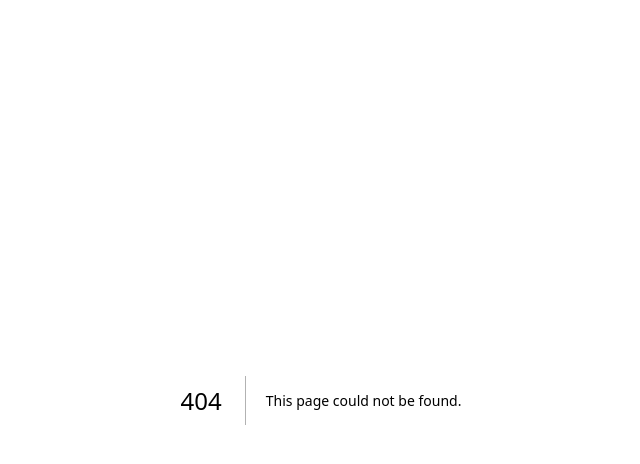
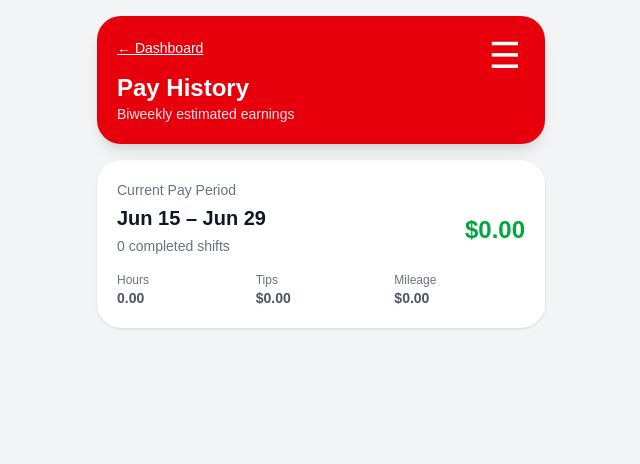
Before and after one commit to magicinlife0812-debug/popular-pizza-staff, a Next.js app in the folder popular-pizza-staff/: page /pay in a window 1280 px wide. Before the commit this address had no page. Shown: the top 464 px of the page, without its empty margins (319-959 px from the left). Built offline with nearby package versions, Linux system fonts and the light colour scheme.

Commit message:
Add biweekly pay history

```diff
--- /dev/null
+++ b/popular-pizza-staff/app/pay/page.tsx
@@ -0,0 +1,294 @@
+"use client";
+
+import Link from "next/link";
+import { useEffect, useState } from "react";
+import AppMenu from "@/app/components/AppMenu";
+
+type Employee = {
+  id: string;
+  name: string;
+  roles: string[];
+  hourlyRate: number;
+  canAccessManager: boolean;
+};
+
+type Shift = {
+  id: string;
+  employeeId?: string;
+  employeeName: string;
+  clockIn: string;
+  clockOut: string;
+  hours: number;
+  tips: number;
+  mileage: number;
+};
+
+type PayPeriod = {
+  key: string;
+  start: Date;
+  end: Date;
+  shifts: Shift[];
+};
+
+const PAY_PERIOD_START = new Date("2026-06-01T00:00:00");
+
+function getPayPeriodForDate(date: Date) {
+  const start = new Date(PAY_PERIOD_START);
+
+  while (start.getTime() + 14 * 24 * 60 * 60 * 1000 <= date.getTime()) {
+    start.setDate(start.getDate() + 14);
+  }
+
+  const end = new Date(start);
+  end.setDate(end.getDate() + 14);
+
+  return { start, end };
+}
+
+function formatDate(date: Date) {
+  return date.toLocaleDateString(undefined, {
+    month: "short",
+    day: "numeric",
+  });
+}
+
+function formatTime(dateText: string) {
+  return new Date(dateText).toLocaleTimeString(undefined, {
+    hour: "numeric",
+    minute: "2-digit",
+  });
+}
+
+function calculateShiftTotal(shift: Shift, hourlyRate: number) {
+  return shift.hours * hourlyRate + shift.tips + shift.mileage;
+}
+
+export default function PayHistoryPage() {
+  const [currentEmployee, setCurrentEmployee] = useState<Employee | null>(null);
+  const [shifts, setShifts] = useState<Shift[]>([]);
+  const [openPeriodKey, setOpenPeriodKey] = useState<string | null>(null);
+
+  useEffect(() => {
+    const savedEmployee = localStorage.getItem("currentEmployee");
+
+    if (savedEmployee) {
+      setCurrentEmployee(JSON.parse(savedEmployee));
+    }
+
+    setShifts(JSON.parse(localStorage.getItem("shiftHistory") || "[]"));
+  }, []);
+
+  const employeeShifts = currentEmployee
+    ? shifts.filter(
+        (shift) =>
+          shift.employeeId === currentEmployee.id ||
+          shift.employeeName === currentEmployee.name
+      )
+    : [];
+
+  const payPeriods = employeeShifts.reduce<PayPeriod[]>((periods, shift) => {
+    const shiftDate = new Date(shift.clockIn);
+    const { start, end } = getPayPeriodForDate(shiftDate);
+
+    const key = start.toISOString();
+
+    const existingPeriod = periods.find((period) => period.key === key);
+
+    if (existingPeriod) {
+      existingPeriod.shifts.push(shift);
+      return periods;
+    }
+
+    periods.push({
+      key,
+      start,
+      end,
+      shifts: [shift],
+    });
+
+    return periods;
+  }, []);
+
+  payPeriods.sort((a, b) => b.start.getTime() - a.start.getTime());
+
+  const currentPeriodDates = getPayPeriodForDate(new Date());
+
+  const currentPeriod =
+    payPeriods.find(
+      (period) => period.key === currentPeriodDates.start.toISOString()
+    ) ?? {
+      key: currentPeriodDates.start.toISOString(),
+      start: currentPeriodDates.start,
+      end: currentPeriodDates.end,
+      shifts: [],
+    };
+
+  const displayedPeriods = [
+    currentPeriod,
+    ...payPeriods.filter((period) => period.key !== currentPeriod.key),
+  ];
+
+  function getPeriodTotals(period: PayPeriod) {
+    const hourlyRate = currentEmployee?.hourlyRate ?? 0;
+
+    const hours = period.shifts.reduce((sum, shift) => sum + shift.hours, 0);
+    const tips = period.shifts.reduce((sum, shift) => sum + shift.tips, 0);
+    const mileage = period.shifts.reduce(
+      (sum, shift) => sum + shift.mileage,
+      0
+    );
+    const hourlyPay = hours * hourlyRate;
+    const estimatedPay = hourlyPay + tips + mileage;
+
+    return {
+      hours,
+      tips,
+      mileage,
+      hourlyPay,
+      estimatedPay,
+    };
+  }
+
+  return (
+    <main className="min-h-screen bg-gray-100 p-4">
+      <div className="mx-auto max-w-md space-y-4">
+        <div className="relative rounded-3xl bg-red-600 p-5 text-white shadow-lg">
+          <AppMenu />
+
+          <Link href="/employee" className="text-sm underline">
+            ← Dashboard
+          </Link>
+
+          <h1 className="mt-3 text-2xl font-bold">Pay History</h1>
+
+          <p className="text-sm opacity-90">
+            Biweekly estimated earnings
+          </p>
+        </div>
+
+        <div className="space-y-3">
+          {displayedPeriods.map((period, index) => {
+            const totals = getPeriodTotals(period);
+            const isOpen = openPeriodKey === period.key;
+            const isCurrentPeriod = index === 0;
+
+            return (
+              <div
+                key={period.key}
+                className="rounded-3xl bg-white p-5 shadow"
+              >
+                <button
+                  type="button"
+                  onClick={() =>
+                    setOpenPeriodKey(isOpen ? null : period.key)
+                  }
+                  className="w-full text-left"
+                >
+                  <p className="text-sm text-gray-500">
+                    {isCurrentPeriod ? "Current Pay Period" : "Pay Period"}
+                  </p>
+
+                  <div className="mt-1 flex items-center justify-between gap-3">
+                    <div>
+                      <h2 className="text-xl font-bold text-gray-900">
+                        {formatDate(period.start)} – {formatDate(period.end)}
+                      </h2>
+
+                      <p className="mt-1 text-sm text-gray-500">
+                        {period.shifts.length} completed shift
+                        {period.shifts.length === 1 ? "" : "s"}
+                      </p>
+                    </div>
+
+                    <p className="text-2xl font-black text-green-600">
+                      ${totals.estimatedPay.toFixed(2)}
+                    </p>
+                  </div>
+
+                  <div className="mt-4 grid grid-cols-3 gap-2 text-sm text-gray-600">
+                    <div>
+                      <p className="text-xs text-gray-500">Hours</p>
+                      <strong>{totals.hours.toFixed(2)}</strong>
+                    </div>
+
+                    <div>
+                      <p className="text-xs text-gray-500">Tips</p>
+                      <strong>${totals.tips.toFixed(2)}</strong>
+                    </div>
+
+                    <div>
+                      <p className="text-xs text-gray-500">Mileage</p>
+                      <strong>${totals.mileage.toFixed(2)}</strong>
+                    </div>
+                  </div>
+                </button>
+
+                {isOpen && (
+                  <div className="mt-4 space-y-3 border-t pt-4">
+                    {period.shifts.length === 0 ? (
+                      <p className="text-sm text-gray-500">
+                        No shifts recorded in this pay period yet.
+                      </p>
+                    ) : (
+                      period.shifts.map((shift) => {
+                        const hourlyRate = currentEmployee?.hourlyRate ?? 0;
+                        const shiftHourlyPay = shift.hours * hourlyRate;
+                        const shiftTotal = calculateShiftTotal(
+                          shift,
+                          hourlyRate
+                        );
+
+                        return (
+                          <div
+                            key={shift.id}
+                            className="rounded-2xl bg-gray-50 p-4"
+                          >
+                            <p className="font-bold text-gray-900">
+                              {new Date(shift.clockIn).toLocaleDateString()}
+                            </p>
+
+                            <p className="mt-1 text-sm text-gray-500">
+                              {formatTime(shift.clockIn)} →{" "}
+                              {formatTime(shift.clockOut)}
+                            </p>
+
+                            <div className="mt-3 space-y-1 text-sm text-gray-600">
+                              <div className="flex justify-between">
+                                <span>Hours</span>
+                                <strong>{shift.hours.toFixed(2)} hrs</strong>
+                              </div>
+
+                              <div className="flex justify-between">
+                                <span>Hourly Pay</span>
+                                <strong>${shiftHourlyPay.toFixed(2)}</strong>
+                              </div>
+
+                              <div className="flex justify-between">
+                                <span>Tips</span>
+                                <strong>${shift.tips.toFixed(2)}</strong>
+                              </div>
+
+                              <div className="flex justify-between">
+                                <span>Mileage</span>
+                                <strong>${shift.mileage.toFixed(2)}</strong>
+                              </div>
+
+                              <div className="mt-2 flex justify-between border-t pt-2 text-gray-900">
+                                <span>Total</span>
+                                <strong>${shiftTotal.toFixed(2)}</strong>
+                              </div>
+                            </div>
+                          </div>
+                        );
+                      })
+                    )}
+                  </div>
+                )}
+              </div>
+            );
+          })}
+        </div>
+      </div>
+    </main>
+  );
+}
```
